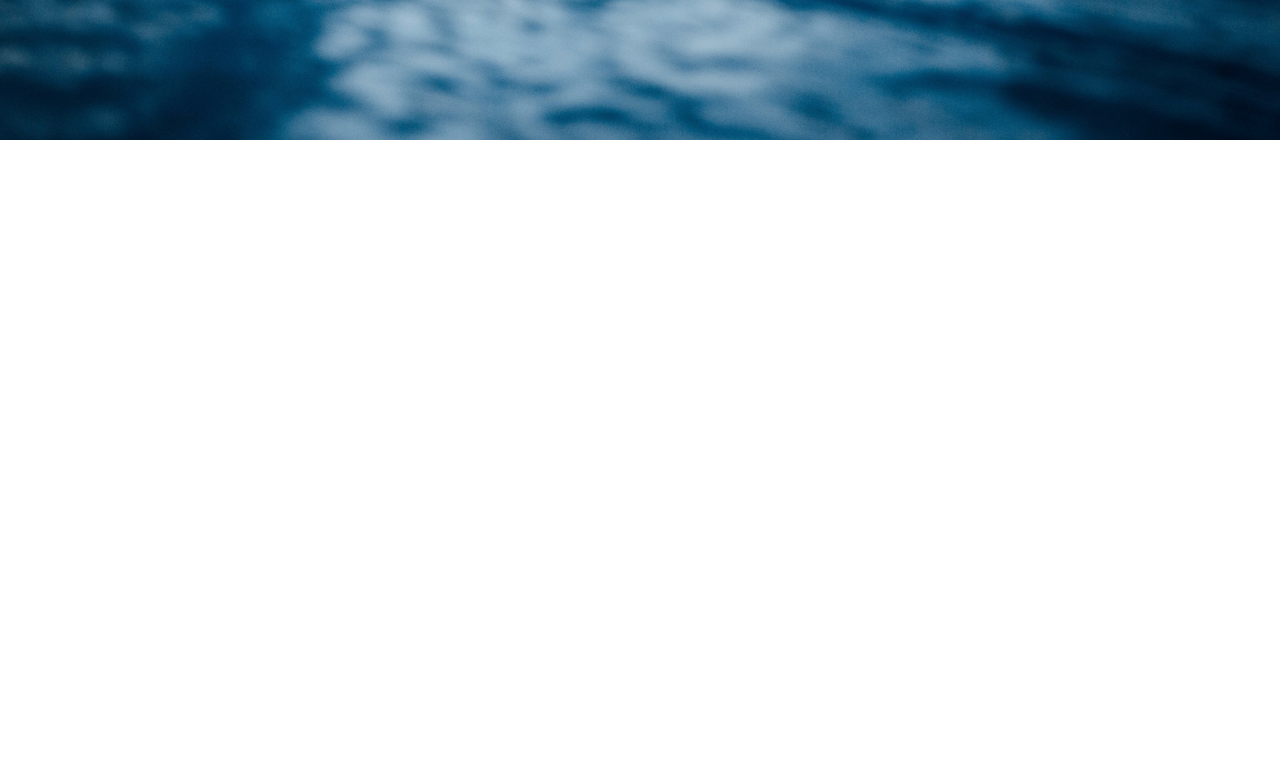
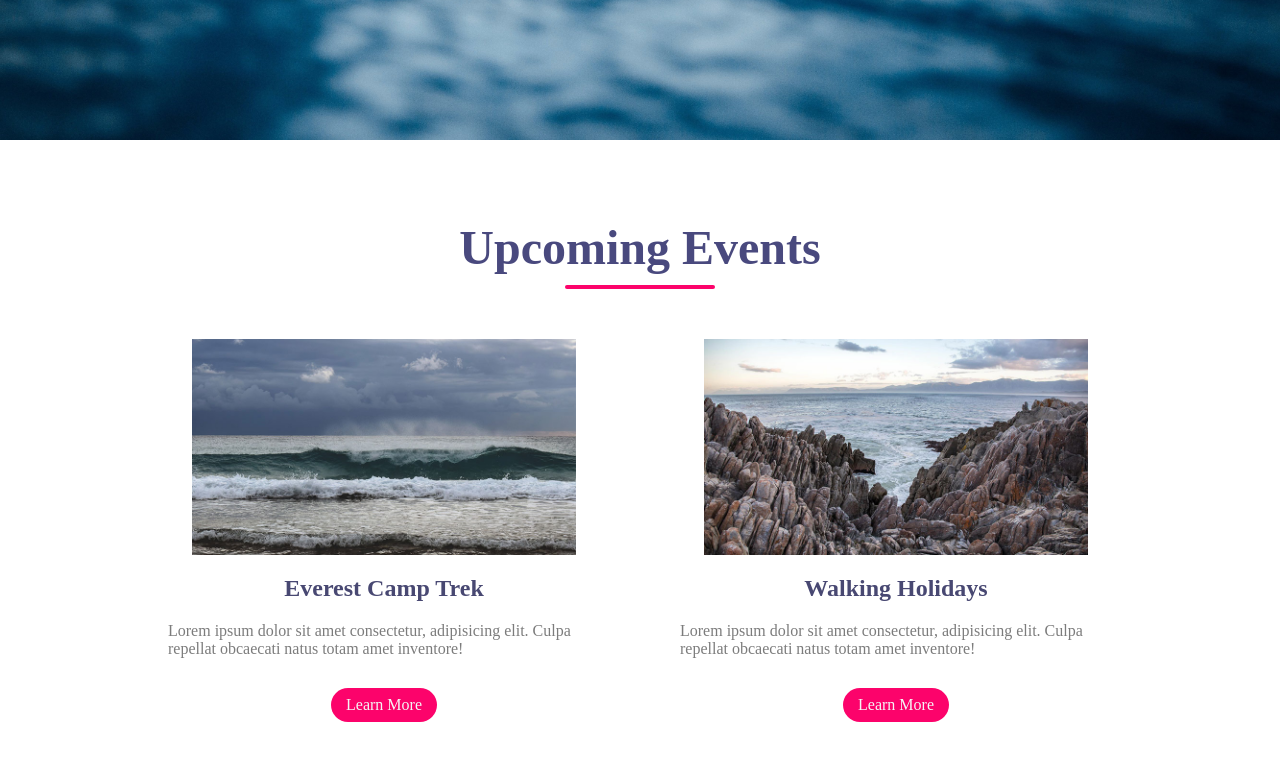
Before and after one commit to zainahmed0597/Responsive-web-html-css, a plain HTML site: page index.html in a window 1280 px wide. Shown: the part 660-1420 px from the top of the page. Before the commit the page ends 800 px from the top, so only its background shows below. Drawn offline with Linux system fonts and the light colour scheme.

Commit message:
build 1 and 2 screen

```diff
--- a/index.html
+++ b/index.html
@@ -34,11 +34,37 @@
         </div>
     </header>
 
+    <!-- === Events === -->
+    <section class="events">
+        <div class="title">
+            <h1>Upcoming Events</h1>
+            <div class="line"></div>
+        </div>
+
+        <div class="row">
+            <!-- = Column 1 = -->
+            <div class="col">
+                <img src="./img/small-bg-1.jpg" alt="">
+                <h4>Everest Camp Trek</h4>
+                <p>Lorem ipsum dolor sit amet consectetur, adipisicing elit. Culpa repellat obcaecati natus totam amet inventore!</p>
+                <a href="#" class="ctn">Learn More</a>
+            </div>
+
+            <!-- = Column 2 = -->
+            <div class="col">
+                <img src="./img/small-bg-2.jpg" alt="">
+                <h4>Walking Holidays</h4>
+                <p>Lorem ipsum dolor sit amet consectetur, adipisicing elit. Culpa repellat obcaecati natus totam amet inventore!</p>
+                <a href="#" class="ctn">Learn More</a>
+            </div>
+        </div>
+
+    </section>
+
 	<script>
 		const menuBtn = document.querySelector('.menu-btn')
 		const navlinks = document.querySelector('.nav-links')
-
-		menuBtn.addEventListener('click', ()={
+		menuBtn.addEventListener('click', ()=>{
 			navlinks.classList.toggle('mobile-menu')
 		})
 	</script>
--- a/style.css
+++ b/style.css
@@ -18,6 +18,9 @@ ul{
 .active{
     color: #fc036b;
     text-decoration: underline;
+}
+body , html {
+    overflow-x: hidden;
 }
 
 /* ==== Navbar ==== */
@@ -91,10 +94,55 @@ header{
 	 right: 30px;
 	 width: 35px;
 	 cursor: pointer;
+     display: none;
+}
+
+/* Events */
+section{
+    width: 80%;
+    margin: 80px auto;
+}
+.title{
+    text-align: center;
+    font-size: 4vmin;
+    color: #49497e;
+}
+.row{
+    display: flex;
+    align-items: center;
+    width: 100%;
+    justify-content: space-between;
+    /* background: cyan; */
+}
+.row .col {
+    display: flex;
+    flex-direction: column;
+    align-items: center;
+}
+.row .col img{
+    width: 75%;
+}
+.events .row {
+    margin-top: 50px ;
+}
+h4 {
+    font-size: 3vmin;
+    color: #484872;
+    margin: 20px auto;
+}
+p {
+    color: #7c7c7c;
+    padding: 0px 40px;
+}
+.events .ctn {
+    margin-top: 30px;
 }
 
 /* mobile device */
 @media only screen and (max-width: 850px){
+    .menu-btn{
+        display: block;
+    }
 	.navbar{
 		padding: 0;
 	}
@@ -109,11 +157,12 @@ header{
 		height: 100vh;
 		justify-content: center;
 		background: #484872;
-		margen-top: -900px;
-
+		margin-top: -950px;
+        transition: all 0.5s ease;
 	}
 	.mobile-menu {
-		margen-top: 0px;
+		margin-top: 0px;
+        border-bottom-right-radius: 5%;
 	}
 	.nav-links li{
 		margin: 30px auto;
```
Also changed, not shown: img/small-bg-1.jpg (added), img/small-bg-2.jpg (added).
